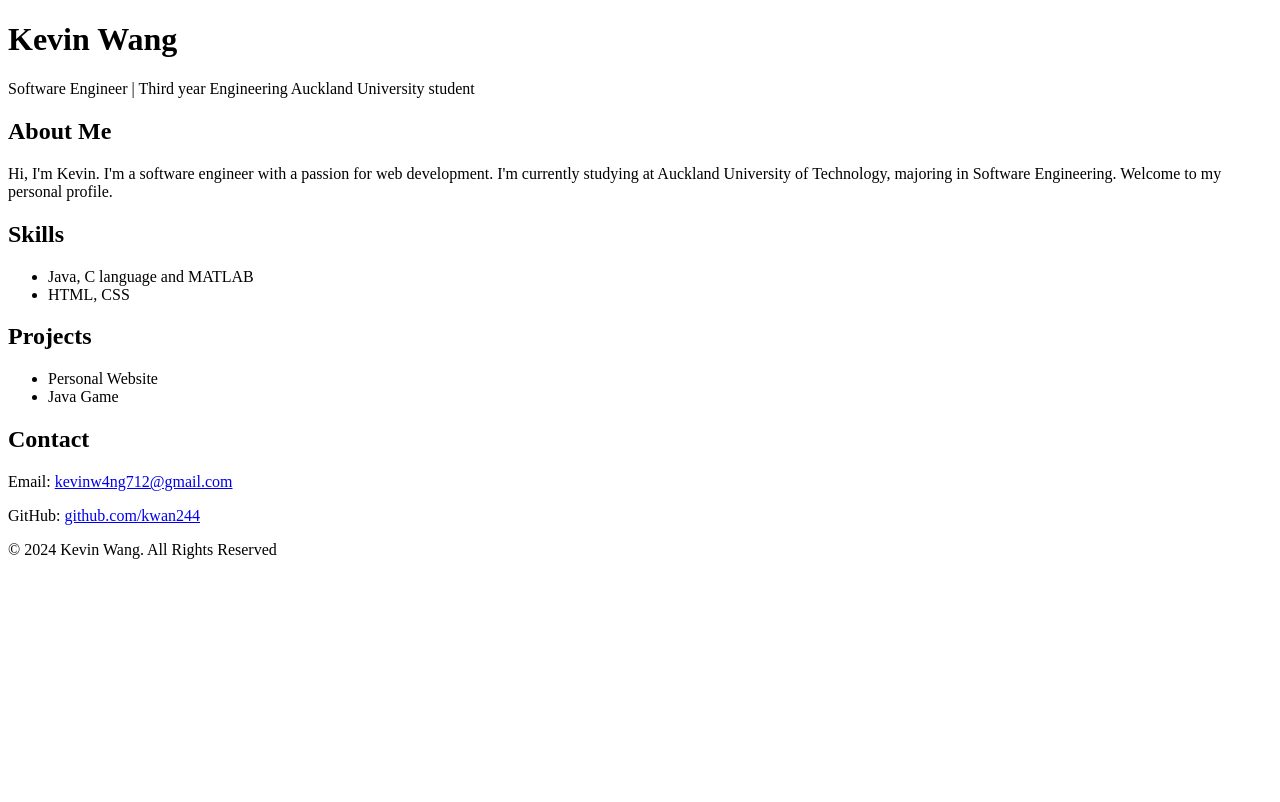
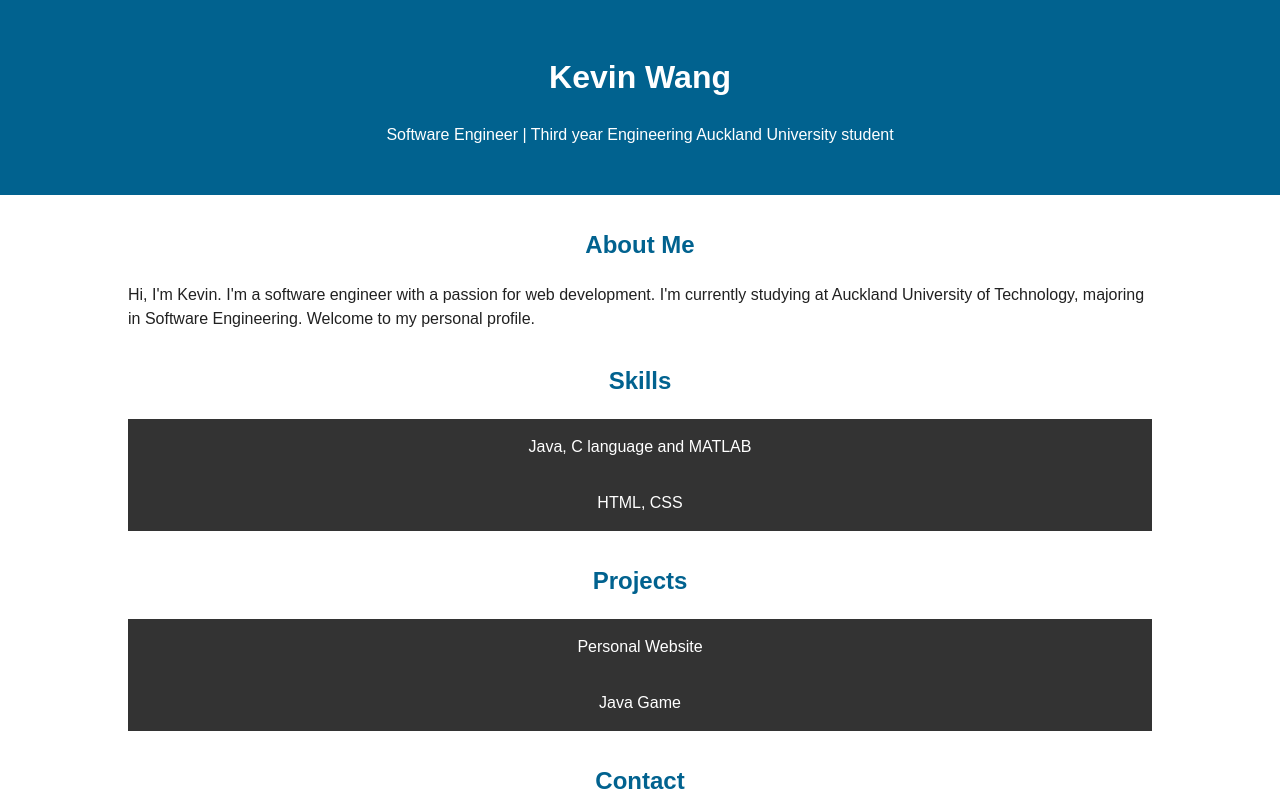
Before and after one commit to kwan244/PersonalWebpage, a plain HTML site: page index.html in a window 1280 px wide. Shown: the top 802 px of the page. Drawn offline with Linux system fonts and the light colour scheme.

Commit message:
Created style css for better aesthetic design of the html.

```diff
--- a/index.html
+++ b/index.html
@@ -4,6 +4,66 @@
         <meta charset="UTF-8">
         <meta name="viewport" content="width=device-width, initial-scale=1.0">
         <title> Kevin Wang - Personal Progile</title>
+        <style>
+            body {
+                font-family: Arial, sans-serif;
+                margin: 0;
+                padding: 0;
+                color: #212121;
+                line-height: 1.5;
+            }
+
+            header {
+                background: #01628f;
+                color: #fff;
+                padding:2rem 0;
+                text-align: center;
+            }
+
+            .container {
+                width:80%;
+                margin: 2rem auto;
+                max-width:  1200px;
+            }
+
+            .about-me, .skills, .projects, .contact {
+                margin-bottom: 2rem;
+            }
+
+            h2 {
+                text-align: center;
+                color: #01628f;
+            }
+
+            ul {
+                list-style: none;
+                padding: 0;
+            }
+
+            ul li {
+                text-align: center;
+                padding: 1rem 0;
+                background: #333;
+                color: #fff;
+            }
+
+            footer {
+                text-align: center;
+                padding: 1rem 0;
+                background: #333;
+                color: #fff;
+            }
+
+            a {
+                color: #01628f;
+                text-decoration: none;
+            }
+
+            a:hover {
+                text-decoration: underline;
+            }
+
+        </style>
     </head>
     <body>
         <header>
```
